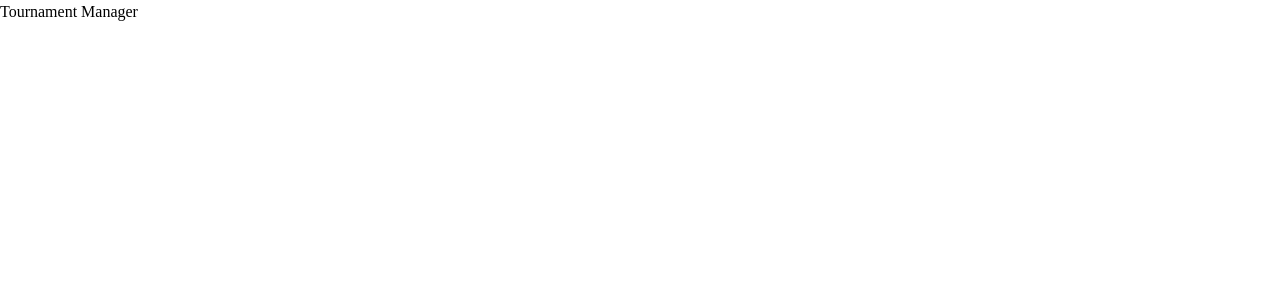
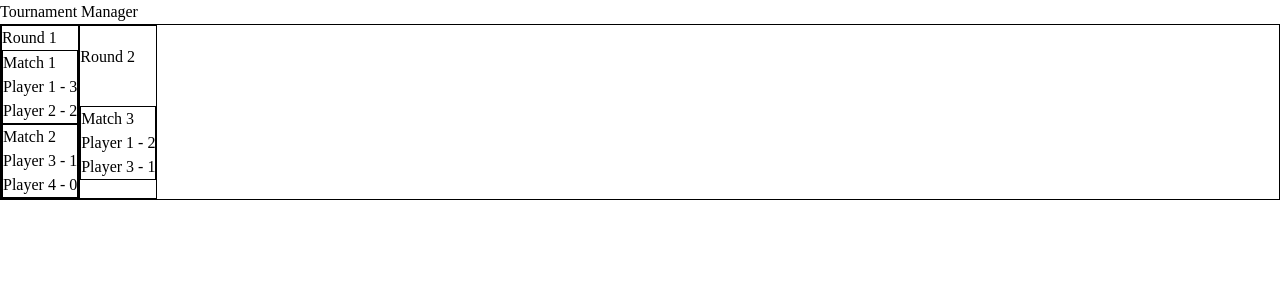
Before and after one commit to zylvve/tournament-manager-proto, a React (Vite) app: page / in a window 1280 px wide. Shown: the top 300 px of the page. Built offline with nearby package versions, Linux system fonts and the light colour scheme.

Commit message:
Render a basic bracket based on redux state

```diff
--- a/src/App.tsx
+++ b/src/App.tsx
@@ -1,7 +1,10 @@
+import Tournament from "./features/tournament/Tournament"
+
 const App = () => {
   return (
     <div className="App">
       Tournament Manager
+      <Tournament/>
     </div>
   )
 }
--- a/src/app/store.ts
+++ b/src/app/store.ts
@@ -1,10 +1,11 @@
 import type { Action, ThunkAction } from "@reduxjs/toolkit"
 import { combineSlices, configureStore } from "@reduxjs/toolkit"
 import { setupListeners } from "@reduxjs/toolkit/query"
+import { tournamentSlice } from "../features/tournament/tournamentSlice"
 
 // `combineSlices` automatically combines the reducers using
 // their `reducerPath`s, therefore we no longer need to call `combineReducers`.
-const rootReducer = combineSlices()
+const rootReducer = combineSlices(tournamentSlice)
 // Infer the `RootState` type from the root reducer
 export type RootState = ReturnType<typeof rootReducer>
 
--- /dev/null
+++ b/src/features/tournament/Tournament.tsx
@@ -0,0 +1,11 @@
+import BracketContainer from "./components/bracket/BracketContainer"
+
+const Tournament = () => {
+  return (
+    <div>
+      <BracketContainer/>
+    </div>
+  )
+}
+
+export default Tournament
--- /dev/null
+++ b/src/features/tournament/components/bracket/Bracket.module.css
@@ -0,0 +1,5 @@
+.bracket {
+  display: flex;
+
+  border: 1px solid black;
+}
--- /dev/null
+++ b/src/features/tournament/components/bracket/BracketContainer.tsx
@@ -0,0 +1,20 @@
+import { useAppSelector } from '../../../../app/hooks'
+import { selectRounds } from '../../tournamentSlice'
+import styles from './Bracket.module.css'
+import RoundContainer from '../round/RoundContainer'
+
+const BracketContainer = () => {
+  const rounds = useAppSelector(selectRounds);
+  const roundsToRender = [];
+  for (let round of rounds) {
+    roundsToRender.push(<RoundContainer round={round} key={round.roundNo}/>)
+  }
+
+  return (
+    <div className={styles.bracket}>
+      {roundsToRender}
+    </div>
+  )
+}
+
+export default BracketContainer
--- /dev/null
+++ b/src/features/tournament/components/match/Match.module.css
@@ -0,0 +1,3 @@
+.match {
+  border: 1px solid black;
+}
--- /dev/null
+++ b/src/features/tournament/components/match/MatchContainer.tsx
@@ -0,0 +1,31 @@
+import styles from './Match.module.css'
+import { Match } from '../../tournamentSlice'
+import { selectParticipants } from '../../tournamentSlice';
+import { useAppSelector } from '../../../../app/hooks';
+
+interface MatchContainerProps {
+  match: Match;
+}
+
+const MatchContainer = ({match}: MatchContainerProps) => {
+  const participants = useAppSelector(selectParticipants);
+  const scoreRows = [];
+  for (let scores of match.scores)  {
+    scoreRows.push(
+      <div key={scores.participantId}>
+        {participants.find(participant => participant.id == scores.participantId)?.name}
+        {" - "}
+        {scores.score}
+      </div>
+    )
+  }
+
+  return (
+    <div className={styles.match}>
+      Match {match.matchNo}
+      {scoreRows}
+    </div>
+  )
+}
+
+export default MatchContainer
--- /dev/null
+++ b/src/features/tournament/components/round/Round.module.css
@@ -0,0 +1,7 @@
+.round {
+  display: flex;
+  flex-direction: column;
+  justify-content: space-around;
+
+  border: 1px solid black;
+}
--- /dev/null
+++ b/src/features/tournament/components/round/RoundContainer.tsx
@@ -0,0 +1,30 @@
+import styles from './Round.module.css'
+import { useAppSelector } from '../../../../app/hooks';
+import { selectRounds } from '../../tournamentSlice';
+import MatchContainer from '../match/MatchContainer';
+import { Round } from '../../tournamentSlice';
+
+interface RoundContainerProps {
+  round: Round;
+}
+
+const RoundContainer = ({round}: RoundContainerProps) => {
+  const rounds = useAppSelector(selectRounds);
+  const matches = rounds.find(rnd => rnd.roundNo == round.roundNo)?.matches;
+
+  const matchesToRender = [];
+  if (matches !== undefined) {
+    for (let match of matches) {
+      matchesToRender.push(<MatchContainer match={match} key={match.matchNo}/>)
+    }
+  }
+
+  return (
+    <div className={styles.round}>
+      Round {round.roundNo}
+      {matchesToRender}
+    </div>
+  )
+}
+
+export default RoundContainer
--- /dev/null
+++ b/src/features/tournament/mockTournament.ts
@@ -0,0 +1,74 @@
+import { TournamentSliceState } from "./tournamentSlice"
+
+export const mockTournament: TournamentSliceState = {
+  name: "mock",
+  participants: [
+    {
+      id: 1,
+      name: "Player 1",
+    },
+    {
+      id: 2,
+      name: "Player 2",
+    },
+    {
+      id: 3,
+      name: "Player 3",
+    },
+    {
+      id: 4,
+      name: "Player 4",
+    },
+  ],
+  rounds: [
+    {
+      roundNo: 1,
+      matches: [
+        {
+          matchNo: 1,
+          scores: [
+            {
+              participantId: 1,
+              score: 3,
+            },
+            {
+              participantId: 2,
+              score: 2,
+            },
+          ]
+        },
+        {
+          matchNo: 2,
+          scores: [
+            {
+              participantId: 3,
+              score: 1,
+            },
+            {
+              participantId: 4,
+              score: 0,
+            },
+          ]
+        },
+      ]
+    },
+    {
+      roundNo: 2,
+      matches: [
+        {
+          matchNo: 3,
+          scores: [
+            {
+              participantId: 1,
+              score: 2,
+            },
+            {
+              participantId: 3,
+              score: 1,
+            },
+          ]
+        }
+      ]
+    }
+  ],
+}
--- /dev/null
+++ b/src/features/tournament/tournamentSlice.ts
@@ -0,0 +1,43 @@
+import { createSlice } from "@reduxjs/toolkit";
+import { mockTournament } from "./mockTournament";
+
+interface Participant {
+  id: number;
+  name: string;
+}
+
+interface ParticipantScore {
+  participantId: number;
+  score: number;
+}
+
+export interface Match {
+  matchNo: number;
+  scores: ParticipantScore[];
+}
+
+export interface Round {
+  roundNo: number;
+  matches: Match[];
+}
+
+export interface TournamentSliceState {
+  name: string;
+  participants: Participant[];
+  rounds: Round[];
+}
+
+const initialState = mockTournament;
+
+export const tournamentSlice = createSlice({
+  name: "tournament",
+  initialState,
+  reducers: {},
+  selectors: {
+    selectName: tournament => tournament.name,
+    selectParticipants: tournament => tournament.participants,
+    selectRounds: tournament => tournament.rounds,
+  }
+})
+
+export const { selectParticipants, selectRounds } = tournamentSlice.selectors
```
